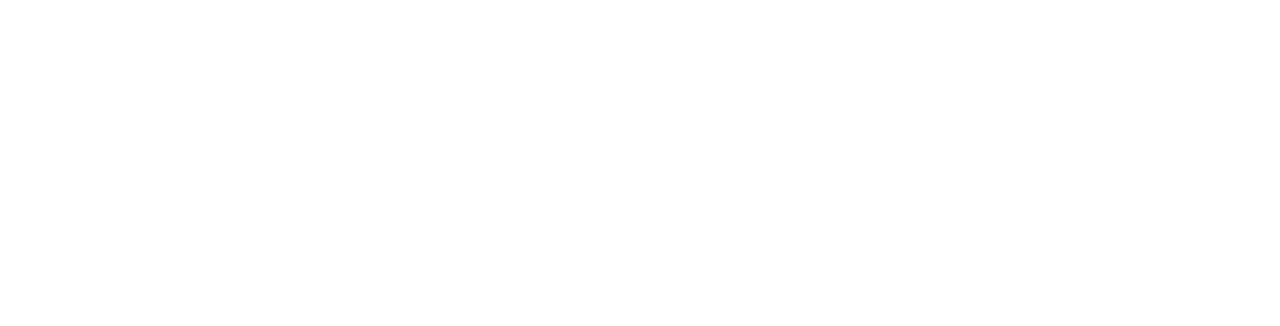
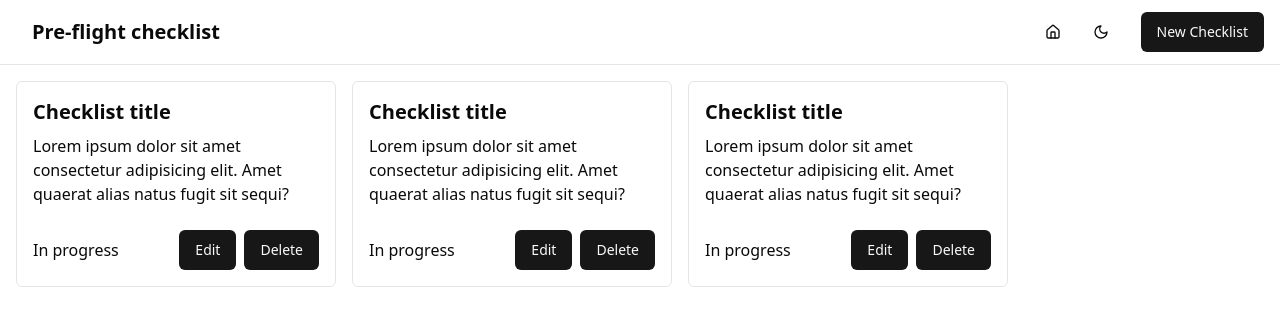
Before and after one commit to martin-dinahet/pre-flight-checklist, a Next.js app: page / in a window 1280 px wide. Shown: the top 326 px of the page. Built offline with nearby package versions, Linux system fonts and the light colour scheme.

Commit message:
added header and checklist card components

```diff
--- a/src/app/page.jsx
+++ b/src/app/page.jsx
@@ -1,5 +1,46 @@
+import { cn } from "@/lib/utils";
+import { Header } from "@/components/punpun/Header";
+import { ChecklistCard } from "@/components/punpun/ChecklistCard";
+
 const Index = () => {
-  return <></>;
+  const checklists = [
+    {
+      title: "Checklist title",
+      description:
+        "Lorem ipsum dolor sit amet consectetur adipisicing elit. Amet quaerat alias natus fugit sit sequi?",
+      status: "In progress",
+    },
+    {
+      title: "Checklist title",
+      description:
+        "Lorem ipsum dolor sit amet consectetur adipisicing elit. Amet quaerat alias natus fugit sit sequi?",
+      status: "In progress",
+    },
+    {
+      title: "Checklist title",
+      description:
+        "Lorem ipsum dolor sit amet consectetur adipisicing elit. Amet quaerat alias natus fugit sit sequi?",
+      status: "In progress",
+    },
+  ];
+
+  return (
+    <>
+      <div className={cn("w-screen min-h-screen ")}>
+        <Header />
+        <div className={cn("w-full", "p-4", "flex flex-wrap gap-4")}>
+          {checklists.map((checklist, key) => (
+            <ChecklistCard
+              key={key}
+              title={checklist.title}
+              description={checklist.description}
+              status={checklist.status}
+            />
+          ))}
+        </div>
+      </div>
+    </>
+  );
 };
 
 export default Index;
--- /dev/null
+++ b/src/components/punpun/ChecklistCard.jsx
@@ -0,0 +1,26 @@
+"use client";
+
+import { cn } from "@/lib/utils";
+import { Button } from "@/components/ui/button";
+
+export const ChecklistCard = ({ title, description, status, className = "", ...props }) => {
+  return (
+    <>
+      <div
+        className={cn("flex flex-col", "p-4", "max-w-[20rem]", "border rounded-md", className)}
+        {...props}>
+        <div>
+          <h2 className={cn("font-bold text-xl")}>{title}</h2>
+          <p className={cn("mt-2")}>{description}</p>
+        </div>
+        <div className={cn("flex justify-between items-center", "mt-6")}>
+          <p>{status}</p>
+          <div className={cn("flex gap-2")}>
+            <Button>Edit</Button>
+            <Button>Delete</Button>
+          </div>
+        </div>
+      </div>
+    </>
+  );
+};
--- /dev/null
+++ b/src/components/punpun/Header.jsx
@@ -0,0 +1,35 @@
+import Link from "next/link";
+import { cn } from "@/lib/utils";
+import { Button } from "@/components/ui/button";
+import { buttonVariants } from "@/components/ui/button";
+import { Home } from "lucide-react";
+import { Moon } from "lucide-react";
+
+export const Header = () => {
+  return (
+    <>
+      <header
+        className={cn(
+          "w-full sticky top-0 bg-background",
+          "flex justify-between items-center",
+          "border-b",
+          "px-4 py-3"
+        )}>
+        <Link href="/" className={cn(buttonVariants({ variant: "ghost" }), "text-xl font-bold")}>
+          Pre-flight checklist
+        </Link>
+        <nav className={cn("flex justify-center items-center")}>
+          <div className={cn("flex mr-4")}>
+            <Link href="#" className={cn(buttonVariants({ variant: "ghost" }))}>
+              <Home />
+            </Link>
+            <Link href="#" className={cn(buttonVariants({ variant: "ghost" }))}>
+              <Moon />
+            </Link>
+          </div>
+          <Button>New Checklist</Button>
+        </nav>
+      </header>
+    </>
+  );
+};
```
